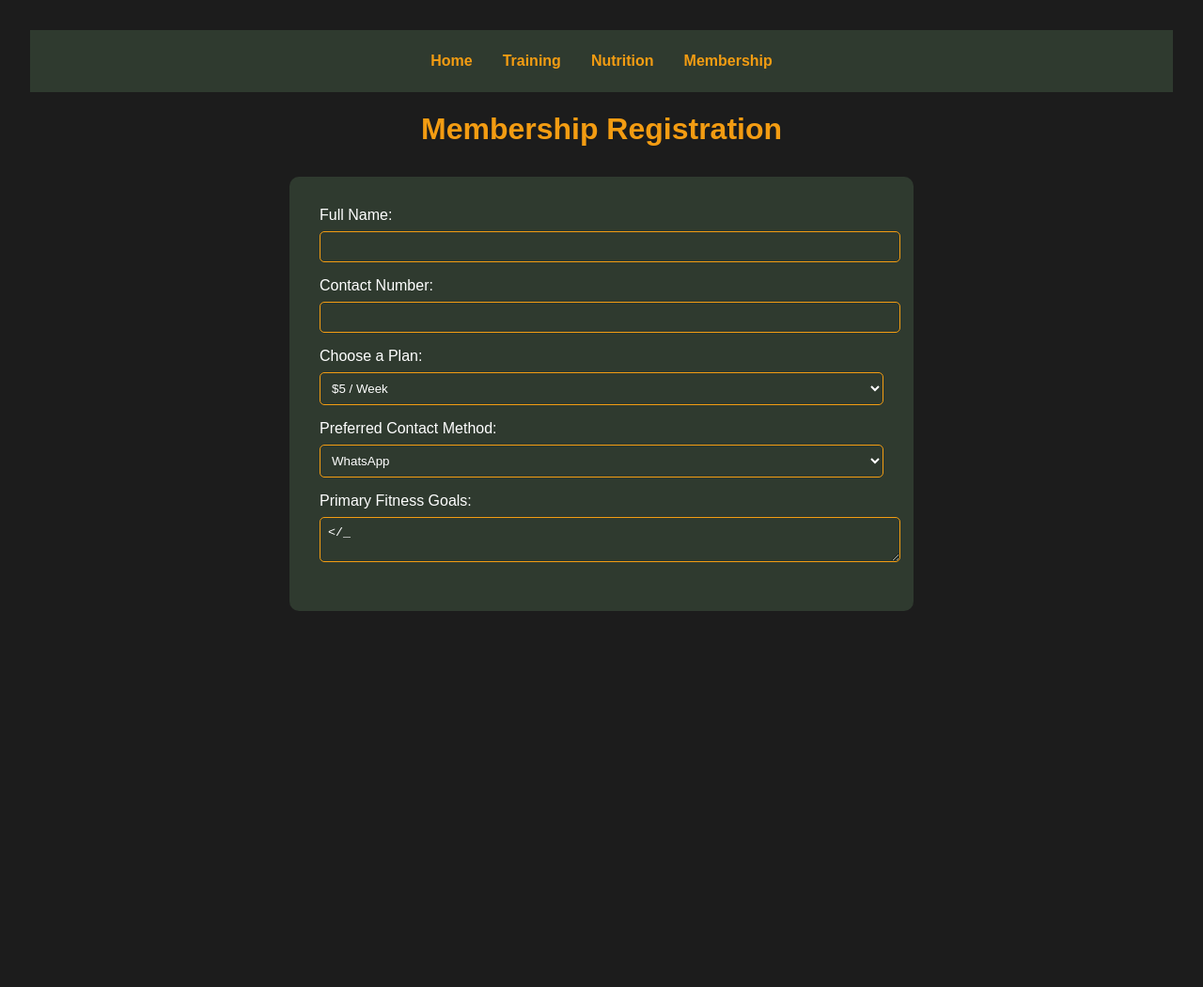
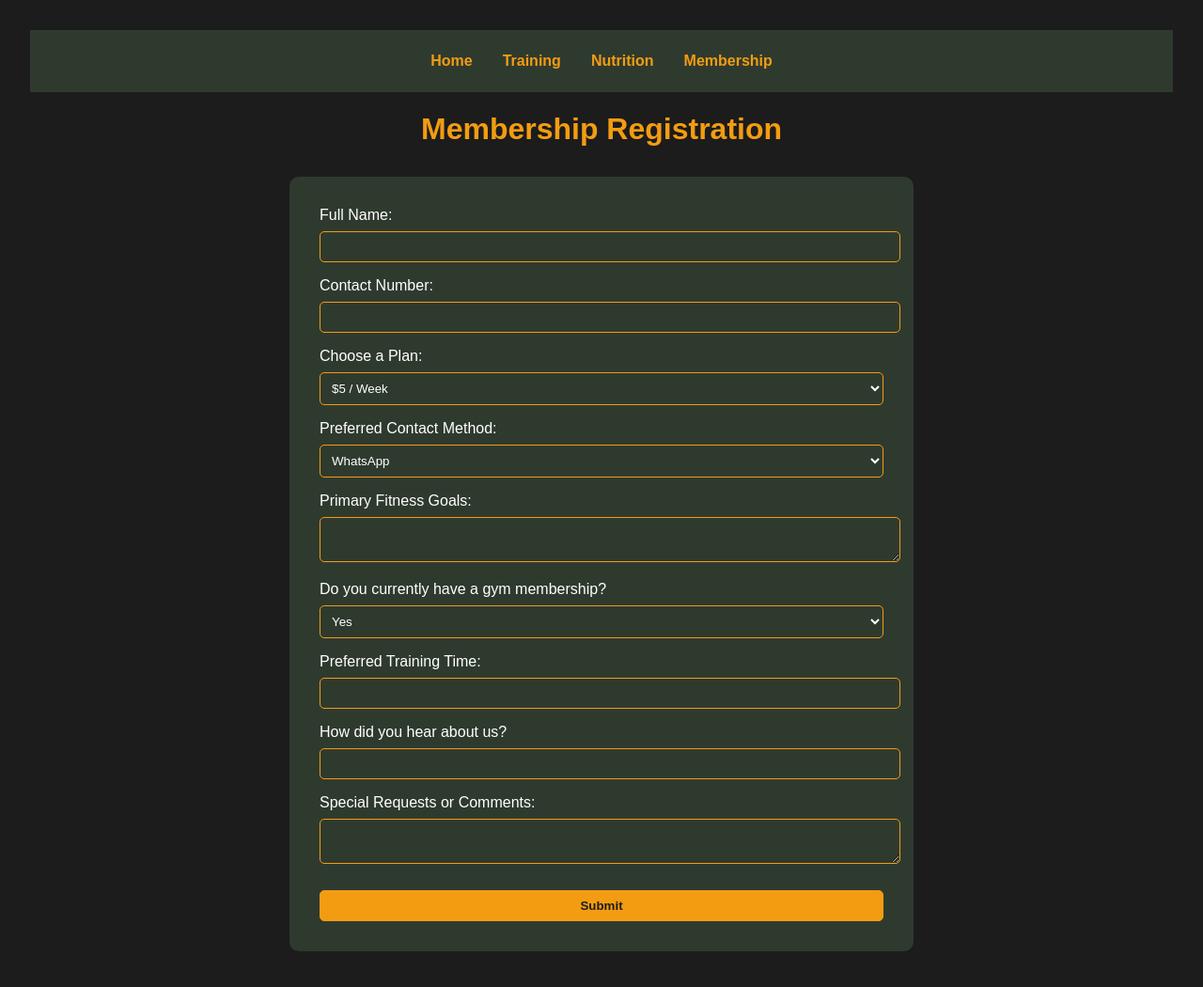
Before and after one commit to tivakudze/MYwebsite, a plain HTML site: page membership.html in a window 1280 px wide. Shown: the whole page at 94% size. Before the commit the page ends 800 px from the top, so only its background shows below. Drawn offline with Linux system fonts and the light colour scheme.

Commit message:
Add files via upload

```diff
--- a/membership.html
+++ b/membership.html
@@ -73,7 +73,7 @@
   </nav>
 
   <h1>Membership Registration</h1>
-  <form action="https://formspree.io/f/xgvygneg" method="POST">
+  <form action="https://formspree.io/f/xkgbdqea" method="POST">
     <input type="hidden" name="_next" value="index.html" />
     <label>Full Name: <input type="text" name="name" required></label>
     <label>Contact Number: <input type="tel" name="phone" required></label>
@@ -90,4 +90,14 @@
         <option>Email</option>
       </select>
     </label>
-    <label>Primary Fitness Goals: <textarea name="fitness_goals" rows="2"></_
+    <label>Primary Fitness Goals: <textarea name="fitness_goals" rows="2"></textarea></label>
+    <label>Do you currently have a gym membership?
+      <select name="current_membership"><option>Yes</option><option>No</option></select>
+    </label>
+    <label>Preferred Training Time: <input type="text" name="preferred_time"></label>
+    <label>How did you hear about us? <input type="text" name="referral"></label>
+    <label>Special Requests or Comments: <textarea name="comments" rows="2"></textarea></label>
+    <button type="submit">Submit</button>
+  </form>
+</body>
+</html>
```
Also changed, not shown: nutrition.html (+1 -1 lines), training.html (+2 -20 lines).
